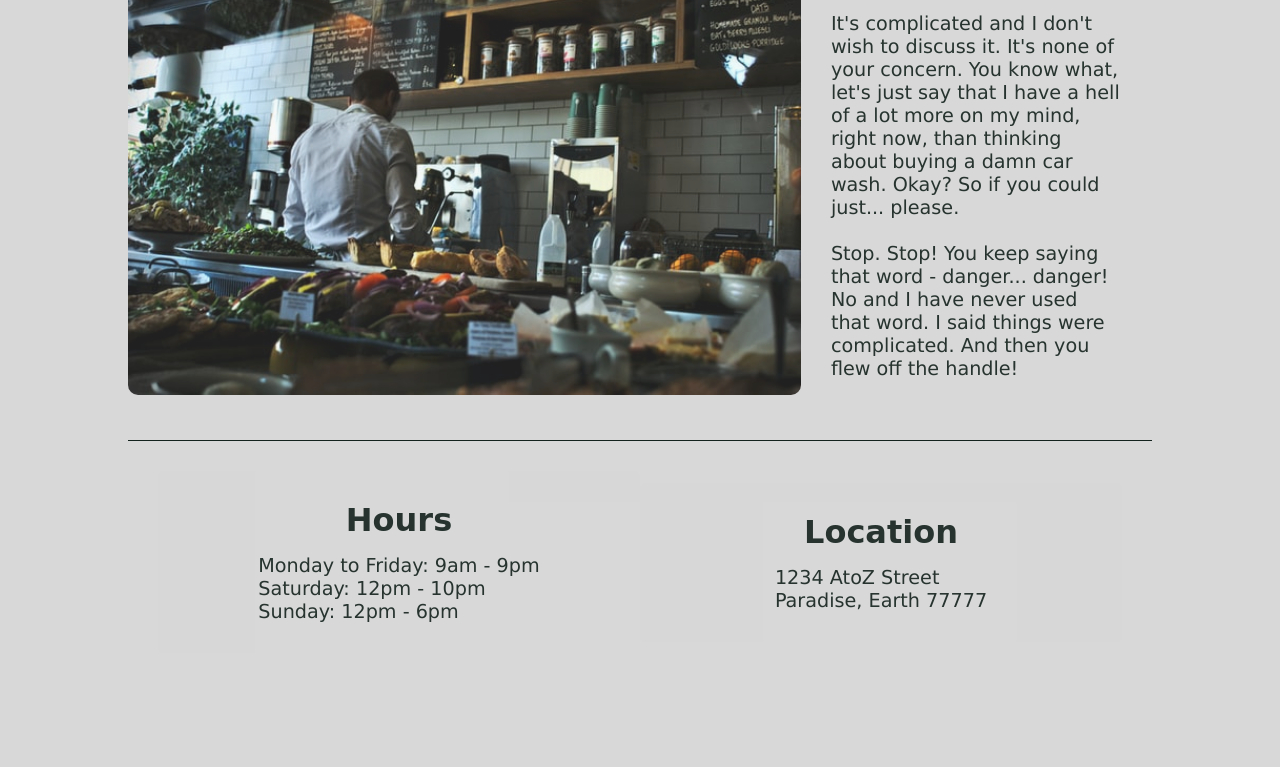
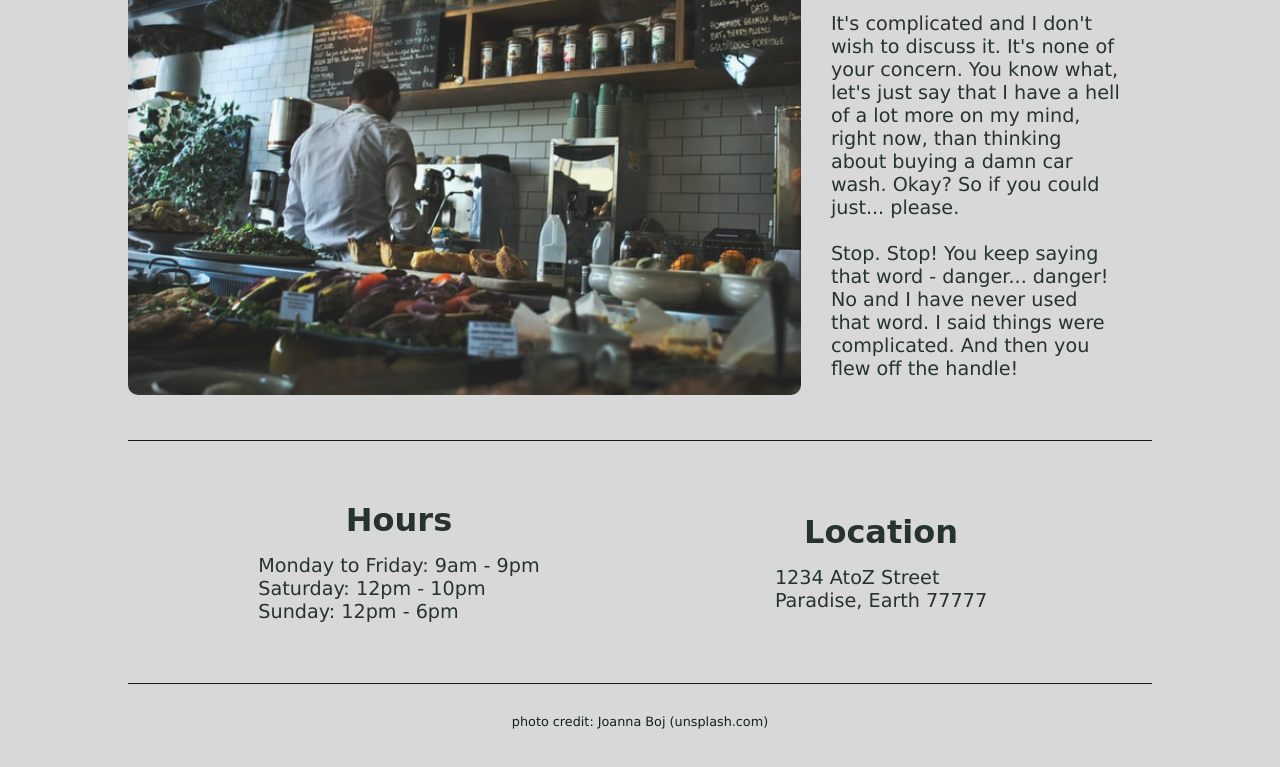
Before and after one commit to stardust2stardust/Restaurant-Page, a website built with webpack: page dist/index.html in a window 1280 px wide. Shown: the part 261-1028 px from the top of the page. Before the commit the page ends 984 px from the top, so only its background shows below. Built offline with nearby package versions, Linux system fonts and the light colour scheme; a web font is replaced by a local one.

Commit message:
add photo credits

```diff
--- a/src/home.js
+++ b/src/home.js
@@ -59,4 +59,10 @@ export default function homePage() {
     bottomDiv.append(hoursSection, locationSection);
     mainContent.append(topDiv, bottomDiv);
 
+    // photo credit
+    const photoCredit = document.createElement('p');
+    photoCredit.innerText = 'photo credit: Joanna Boj (unsplash.com)';
+    photoCredit.classList.add('photo-credit');
+    mainContent.appendChild(photoCredit);
+
 }
--- a/src/menu.js
+++ b/src/menu.js
@@ -79,4 +79,10 @@ export default function menuPage() {
     menuDiv.append(menuSideImage, fullMenu)
     mainContent.appendChild(menuDiv);
 
+    // photo credit
+    const photoCredit = document.createElement('p');
+    photoCredit.innerText = 'photo credit: Monika Grabowska (unsplash.com)';
+    photoCredit.classList.add('photo-credit');
+    mainContent.appendChild(photoCredit);
+
 }
--- a/src/styles.css
+++ b/src/styles.css
@@ -83,6 +83,7 @@ main {
 .home-bottomDiv {
     padding: 30px;
     border-top: 1px solid #13221c;
+    border-bottom: 1px solid #13221c;
 }
 
 .section-home {
@@ -210,6 +211,13 @@ main {
 
 }
 
+.photo-credit {
+    font-family: 'Lucida Sans', 'Lucida Sans Regular', 'Lucida Grande', 'Lucida Sans Unicode', Geneva, Verdana, sans-serif;
+    color: #13221c;
+    justify-self: flex-end;
+    font-size: 0.8rem;
+}
+
 
 
 @media screen and (max-width: 1240px) {
```
Also changed, not shown: dist/main.js.
